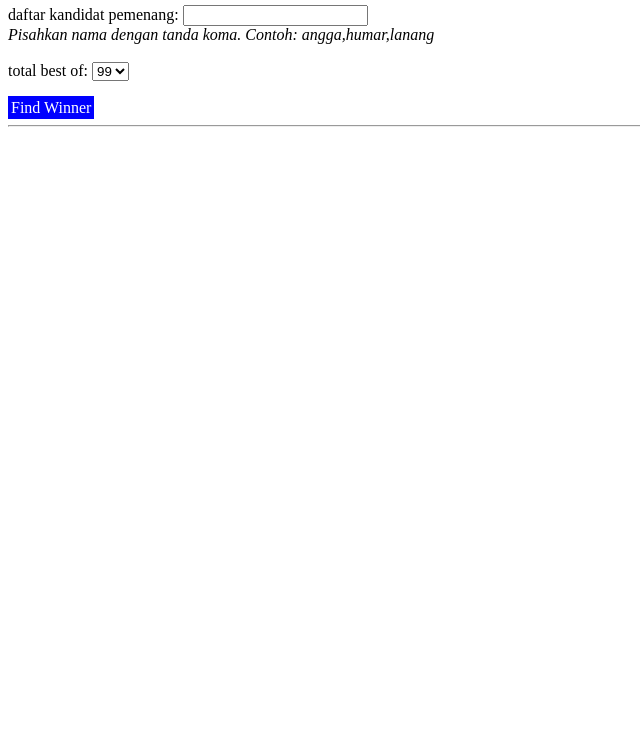
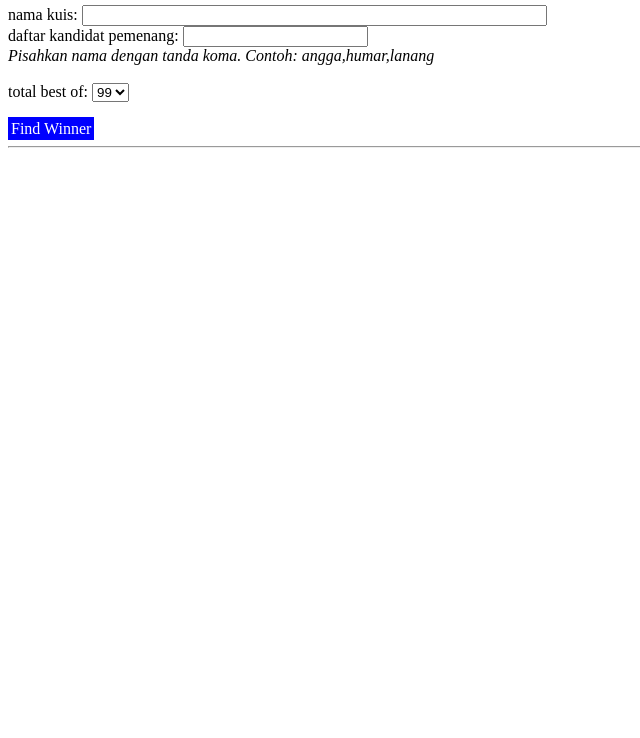
Before and after one commit to reikunsan/pogo, a plain HTML site: page index.html in a window 1280 px wide. Shown: the part 62-800 px from the top of the page, without its empty margins (0-640 px from the left). Drawn offline with nearby package versions, Linux system fonts and the light colour scheme.

Commit message:
Update index.html

```diff
--- a/index.html
+++ b/index.html
@@ -43,6 +43,7 @@
   <body>
     <h2>PoGo Raid Selatan Kota Jogja Quiz Winner Selector</h2>
     <div>
+      nama kuis: <input type="text" name="n" value="" size="55"/><br/>
       daftar kandidat pemenang: <input type="text" name="w" value="" /><br/><i>Pisahkan nama dengan tanda koma. Contoh: angga,humar,lanang</i>
       <br/><br/>
       total best of:
```
